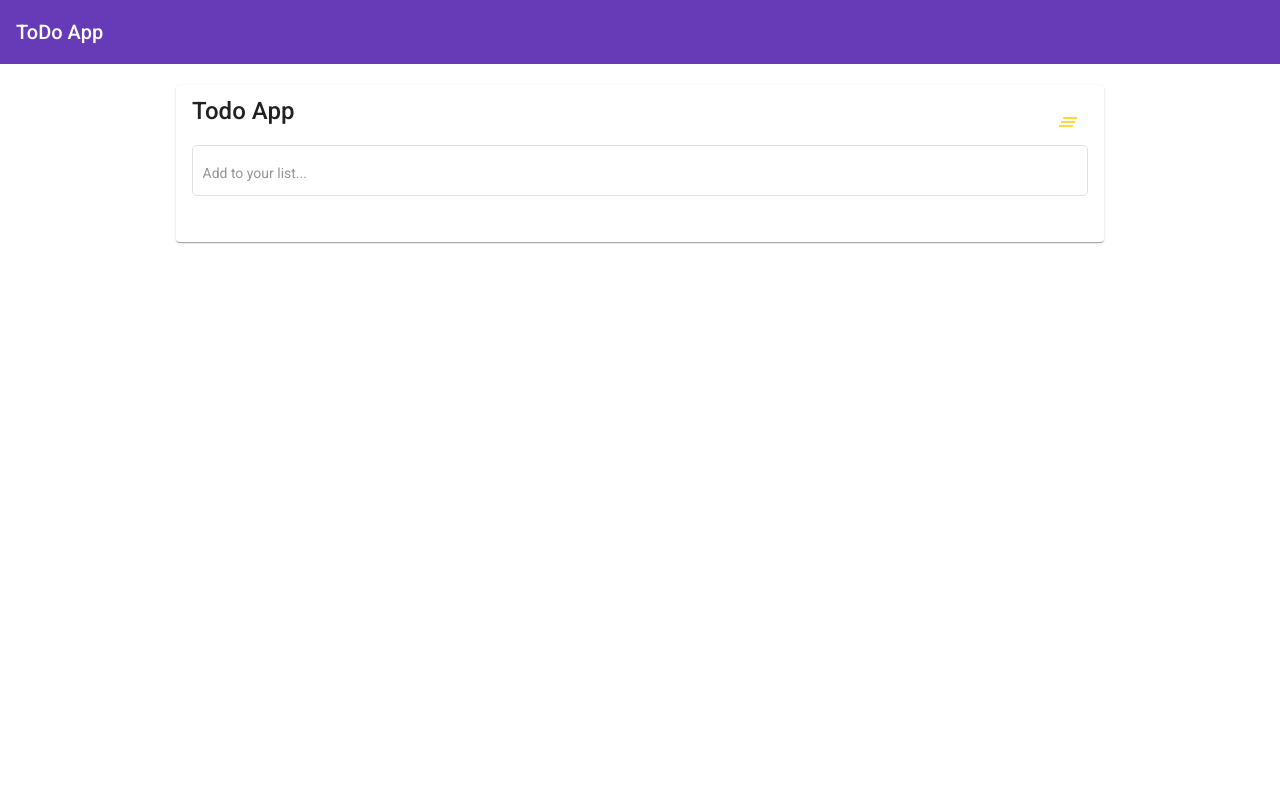
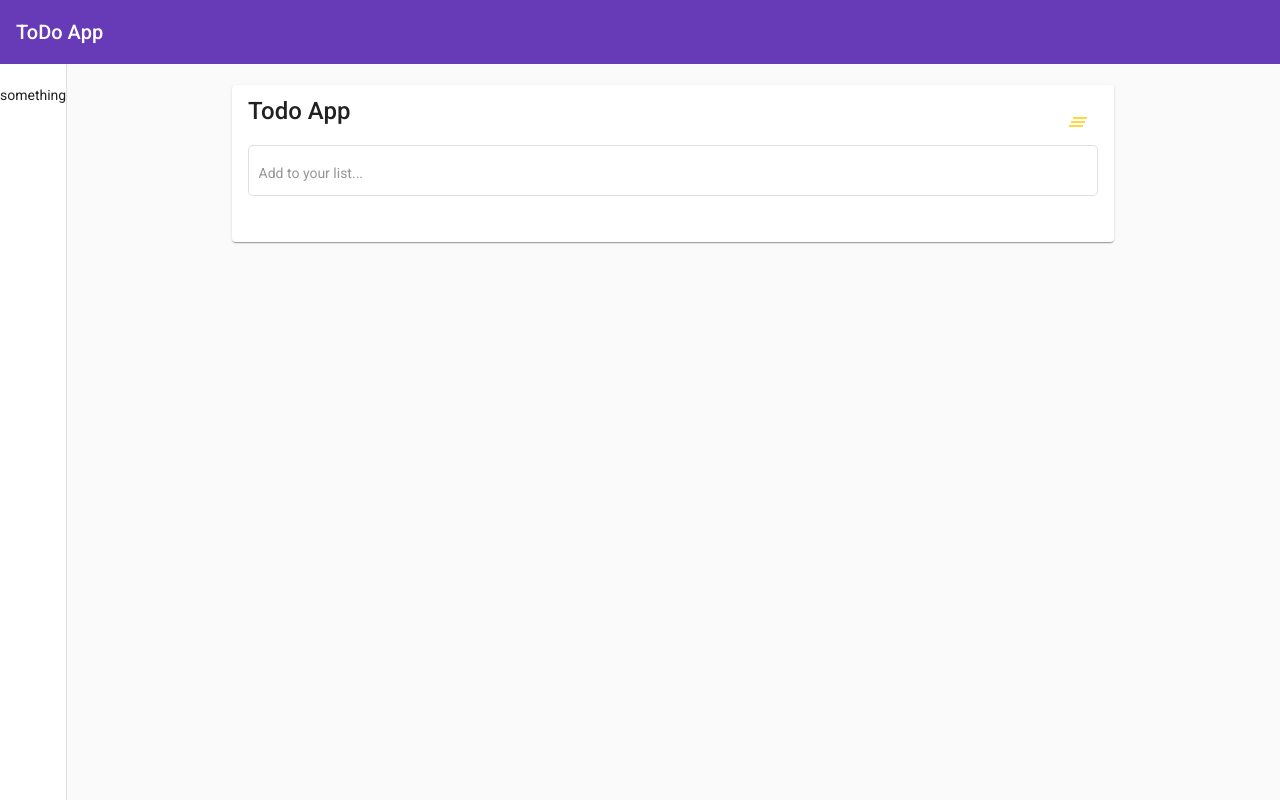
Before and after one commit to newmankyle/angular-todo-app, an Angular app: page / in a window 1280 px wide. Built offline with nearby package versions, Linux system fonts and the light colour scheme.

Commit message:
adds sidenav. Refactors CSS so spacing axiom respects two-column format

```diff
--- a/src/app/app.component.html
+++ b/src/app/app.component.html
@@ -2,6 +2,9 @@
   <span>ToDo App</span>
 </mat-toolbar>
 
+<mat-drawer-container>
+  <mat-drawer mode="side" opened><div>something</div></mat-drawer>
+  <mat-drawer-content>
     <mat-card class="container">
       <custom-card-header></custom-card-header>
       <mat-card-content class="todo-input">
@@ -9,3 +12,5 @@
         <todo-list></todo-list>
       </mat-card-content>
     </mat-card>
+  </mat-drawer-content>
+</mat-drawer-container>
--- a/src/app/app.module.ts
+++ b/src/app/app.module.ts
@@ -12,11 +12,12 @@ import { MatInputModule } from "@angular/material/input";
 import { MatIconModule } from "@angular/material/icon";
 import { MatTooltipModule } from "@angular/material/tooltip";
 import { MatButtonModule } from "@angular/material/button";
+import { MatSidenavModule } from "@angular/material/sidenav";
 import { TodoItemComponent } from "./components/todo-item/todo-item.component";
 import { TodoListComponent } from "./components/todo-list/todo-list.component";
 import { TodoListModule } from "./components/todo-list/todo-list.module";
 import { TodoAdderComponent } from "./components/todo-adder/todo-adder.component";
-import { CustomCardHeaderComponent } from './components/custom-card-header/custom-card-header.component';
+import { CustomCardHeaderComponent } from "./components/custom-card-header/custom-card-header.component";
 
 @NgModule({
   declarations: [
@@ -38,6 +39,7 @@ import { CustomCardHeaderComponent } from './components/custom-card-header/custo
     MatIconModule,
     MatTooltipModule,
     MatButtonModule,
+    MatSidenavModule,
     TodoListModule
   ],
   providers: [],
--- a/src/app/components/todo-adder/todo-adder.component.html
+++ b/src/app/components/todo-adder/todo-adder.component.html
@@ -1,4 +1,4 @@
-<mat-form-field class="todo-input-full-width" appearance="outline">
+<mat-form-field class="todo-input" appearance="outline">
   <input
     matInput
     placeholder="Add to your list..."
--- a/src/styles.css
+++ b/src/styles.css
@@ -1,8 +1,13 @@
 @import "~normalize.css";
 /* You can add global styles to this file, and also import other style files */
 
-.mat-toolbar + * {
+.mat-drawer-content > *,
+.mat-drawer-inner-container > * {
   margin-top: 1.5em;
+}
+
+.mat-drawer-container {
+  height: calc(100vh - 64px); /* subtract toolbar height */
 }
 
 html,
@@ -20,16 +25,6 @@ body {
   margin-right: auto;
 }
 
-.mat-form-field-infix,
-.mat-pseudo-checkbox,
-.mat-list-text {
-  margin-top: 0;
-}
-
 .todo-input {
   width: 100%;
 }
-
-.todo-input-full-width {
-  width: 100%;
-}
```
Lines whose indentation alone changed are shown as unchanged.
